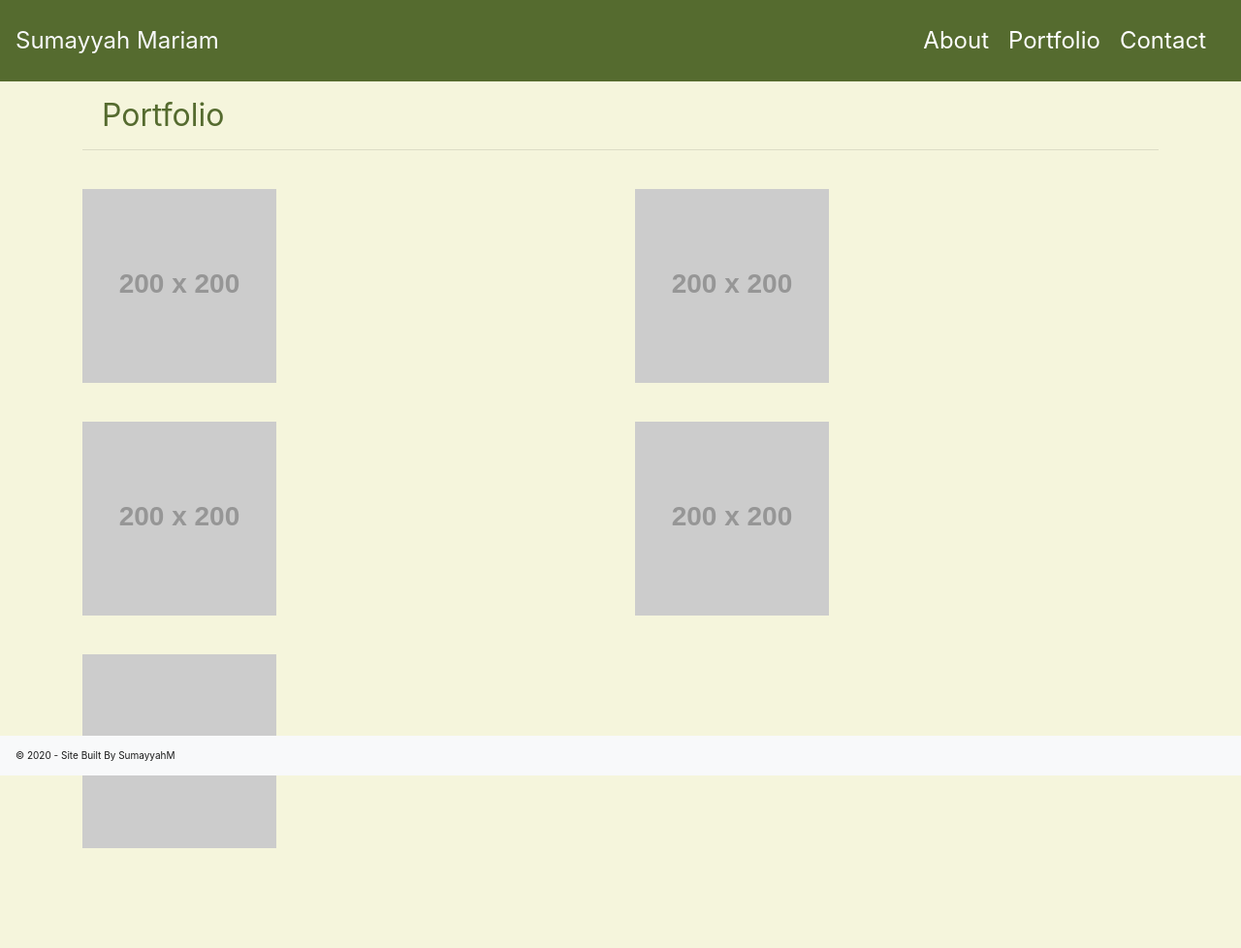
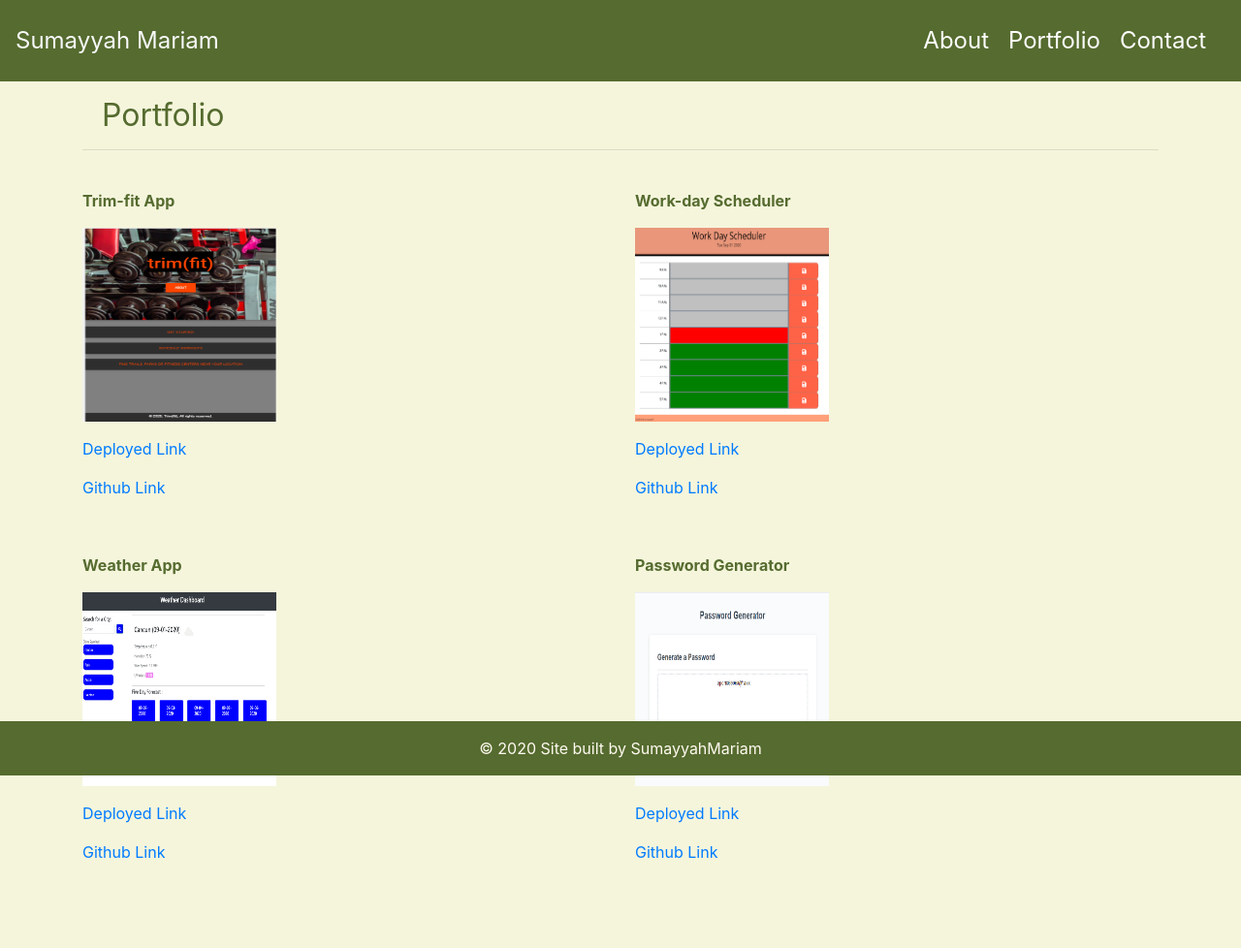
Before and after one commit to Sumayyahm/Homework-2, a plain HTML site: page portfolio.html in a window 1280 px wide. Shown: the whole page at 97% size. Before the commit the page ends 875 px from the top, so only its background shows below. Drawn offline with nearby package versions, Linux system fonts and the light colour scheme; placeholder pictures from the web are drawn by us.

Commit message:
Updated Portfolio with project details, updated contact page

```diff
--- a/access/style.css
+++ b/access/style.css
@@ -63,3 +63,8 @@ h2 {
 .text-muted {
     color: darkolivegreen !important;
 }
+
+.footer-copyright {
+    background-color: darkolivegreen;
+    color: floralwhite;
+}
--- a/portfolio.html
+++ b/portfolio.html
@@ -46,37 +46,48 @@
     <!---Links/Images of the Portfolio---->
     <main class="container container-md container-lg">
       <!---Row1-->
-      <section style="margin-top: 20px;" class="row">
-        <div style="margin-top: 20px;" class="col-12 col-md-6 col-lg-6">
-          <a href= "#"><img src="https://placehold.it/200x200" alt="Portfolio Link"></a>
+      <div style="margin-top: 20px;" class="row">
+        <div style="margin-top: 20px;" class="col-12 col-md-6 col-lg-6"><p style="font-weight: bold;">Trim-fit App</p>
+          <p><a href= "https://sumayyahm.github.io/trim-fit-/"><img src="Images/trim(fit).PNG" alt="trim(fit)app" width="200" height="200"></a></p>
+          <p><a href="https://sumayyahm.github.io/trim-fit-/">Deployed Link</a></p>
+          <p><a href="https://github.com/Sumayyahm/trim-fit-">Github Link</a></p>
         </div>
-        <div style="margin-top: 20px;" class="col-12 col-md-6 col-lg-6">
-          <a href= "#"><img src="https://placehold.it/200x200" alt="Portfolio Link"></a>
+        <div style="margin-top: 20px;" class="col-12 col-md-6 col-lg-6"><p style="font-weight: bold;">Work-day Scheduler</p>
+          <p></p><a href= " https://sumayyahm.github.io/DayScheduler/"><img src="Images/scheduler.PNG" alt="SchedulerApp" width="200" height="200"></a></p>
+          <p><a href=" https://sumayyahm.github.io/DayScheduler/">Deployed Link</a></p>
+          <p><a href= "https://github.com/Sumayyahm/DayScheduler">Github Link</a></p>
         </div>
-      </section>
+      </div>
 
       <!---Row2---->
-      <section style="margin-top: 20px;" class="row">
-        <div style="margin-top: 20px;" class="col-12 col-md-6 col-lg-6">
-          <a href= "#"><img src="https://placehold.it/200x200" alt="Portfolio Link"></a>
+      <div style="margin-top: 20px; margin-bottom: 20px;" class="row">
+        <div style="margin-top: 20px;" class="col-12 col-md-6 col-lg-6"> <p style="font-weight: bold;">Weather App</p>
+          <p><a href= "https://sumayyahm.github.io/WeatherDashboard/"><img src="Images/weatherApp.PNG" alt="WeatherApp" width="200" height="200"></a></p>
+          <p><a href= "https://sumayyahm.github.io/WeatherDashboard/">Deployed Link</a></p>
+          <p><a href="https://github.com/Sumayyahm/WeatherDashboard">Github Link</a></p>
+          <br><br>
         </div>
-        <div style="margin-top: 20px;" class="col-12 col-md-6 col-lg-6">
-          <a href= "#"><img src="https://placehold.it/200x200" alt="Portfolio Link"></a>
+        <div style="margin-top: 20px; margin-bottom: 20px;" class="col-12 col-md-6 col-lg-6"><p style="font-weight: bold;">Password Generator</p>
+          <p></p><a href= "https://sumayyahm.github.io/PasswordGenerator/"><img src="Images/Passgenerator.PNG" alt="PasswordGenerator" width="200" height="200"></a></p>
+          <p><a href="https://sumayyahm.github.io/PasswordGenerator/">Deployed Link</a></p>
+          <p><a href="https://github.com/Sumayyahm/PasswordGenerator">Github Link</a></p>
+          <br><br>
         </div>
-      </section>
+      </div>
 
-      <!---Row3----->
-      <section style="margin-top: 20px;"  class="row">
-        <div style="margin-top: 20px;" class="col-12 col-md-6 col-lg-6">
-          <a href= "#"><img src="https://placehold.it/200x200" alt="Portfolio Link"></a>
-        </div>
-      </section>
-    </main>
 
-    <!---Bootstrap Footer-->
-    <footer class="navbar fixed-bottom navbar-light bg-light">
-      <a style="font-size: 10px;" class="navbar-brand" href="#">© 2020 - Site Built By SumayyahM</a>
-    </footer>
+
+        <!-- Footer -->
+<footer class="page-footer font-small cyan darken-3">
+
+  <!-- Copyright -->
+  <div class="footer-copyright fixed-bottom text-center py-3">© 2020 Site built by
+    <a> SumayyahMariam</a>
+  </div>
+  <!-- Copyright -->
+
+</footer>
+<!-- Footer -->
 
     <!-- Optional JavaScript -->
     <!-- jQuery first, then Popper.js, then Bootstrap JS -->
```
Also changed, not shown: contact.html (+18 -18 lines), index.html (+14 -4 lines), Images/Passgenerator.PNG (added), Images/bio-image.jpg (added), Images/scheduler.PNG (added), Images/trim(fit).PNG (added), Images/weatherApp.PNG (added), 2 other files.
